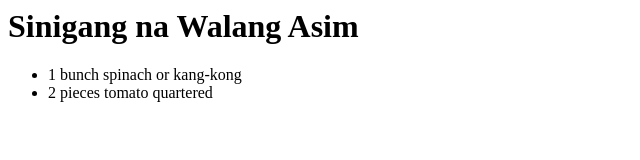
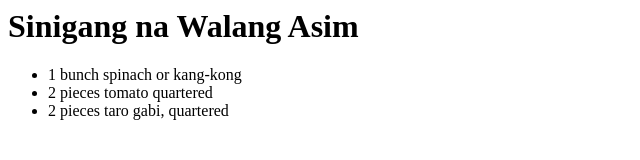
Before and after one commit to jomardev25/sinigang-recipe, a plain HTML site: page index.html in a window 1280 px wide. Shown: the whole page, without its empty margins (0-640 px from the left). Drawn offline with Linux system fonts and the light colour scheme.

Commit message:
Added 2 pieces taro gabi, quartered

```diff
--- a/index.html
+++ b/index.html
@@ -7,6 +7,7 @@
         <ul>
             <li>1 bunch spinach or kang-kong</li>
             <li>2 pieces tomato quartered</li>
+            <li>2 pieces taro gabi, quartered</li>
         </ul>
     </body>
 </html>
```
